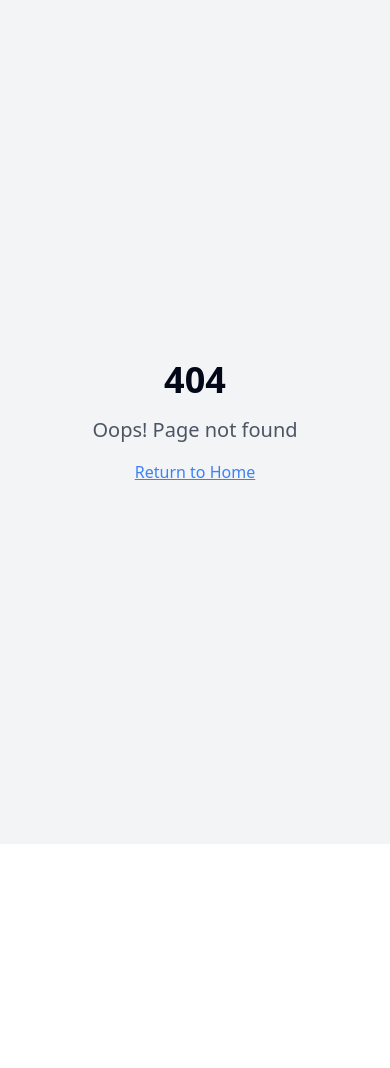
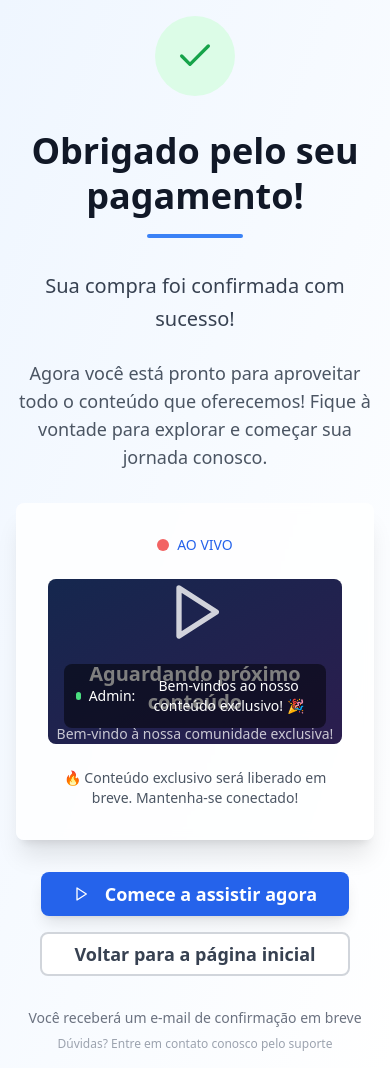
Before and after one commit to lion7tv/pixel-warm-thanks-page, a React (Vite) app: page /obrigado in a window 390 px wide. Before the commit this address had no page. Before the commit the page ends 844 px from the top, so only its background shows below. Built offline with nearby package versions, Linux system fonts and the light colour scheme.

Commit message:
feat: Create post-payment thank you page
Implement a simple, responsive thank you page with a clean design, a video element, a CTA button, and Meta Pixel integration for conversion tracking.

```diff
--- a/index.html
+++ b/index.html
@@ -1,20 +1,40 @@
+
 <!DOCTYPE html>
-<html lang="en">
+<html lang="pt-BR">
   <head>
     <meta charset="UTF-8" />
     <meta name="viewport" content="width=device-width, initial-scale=1.0" />
-    <title>pixel-warm-thanks-page</title>
-    <meta name="description" content="Lovable Generated Project" />
+    <title>Pagamento Confirmado - Obrigado!</title>
+    <meta name="description" content="Sua compra foi confirmada com sucesso!" />
     <meta name="author" content="Lovable" />
 
-    <meta property="og:title" content="pixel-warm-thanks-page" />
-    <meta property="og:description" content="Lovable Generated Project" />
+    <meta property="og:title" content="Pagamento Confirmado - Obrigado!" />
+    <meta property="og:description" content="Sua compra foi confirmada com sucesso!" />
     <meta property="og:type" content="website" />
     <meta property="og:image" content="https://lovable.dev/opengraph-image-p98pqg.png" />
 
     <meta name="twitter:card" content="summary_large_image" />
     <meta name="twitter:site" content="@lovable_dev" />
     <meta name="twitter:image" content="https://lovable.dev/opengraph-image-p98pqg.png" />
+
+    <!-- Meta Pixel Code -->
+    <script>
+    !function(f,b,e,v,n,t,s)
+    {if(f.fbq)return;n=f.fbq=function(){n.callMethod?
+    n.callMethod.apply(n,arguments):n.queue.push(arguments)};
+    if(!f._fbq)f._fbq=n;n.push=n;n.loaded=!0;n.version='2.0';
+    n.queue=[];t=b.createElement(e);t.async=!0;
+    t.src=v;s=b.getElementsByTagName(e)[0];
+    s.parentNode.insertBefore(t,s)}(window, document,'script',
+    'https://connect.facebook.net/en_US/fbevents.js');
+    fbq('init', 'YOUR_PIXEL_ID');
+    fbq('track', 'PageView');
+    fbq('track', 'Purchase');
+    </script>
+    <noscript><img height="1" width="1" style="display:none"
+    src="https://www.facebook.com/tr?id=YOUR_PIXEL_ID&ev=PageView&noscript=1"
+    /></noscript>
+    <!-- End Meta Pixel Code -->
   </head>
 
   <body>
--- a/src/App.tsx
+++ b/src/App.tsx
@@ -1,9 +1,11 @@
+
 import { Toaster } from "@/components/ui/toaster";
 import { Toaster as Sonner } from "@/components/ui/sonner";
 import { TooltipProvider } from "@/components/ui/tooltip";
 import { QueryClient, QueryClientProvider } from "@tanstack/react-query";
 import { BrowserRouter, Routes, Route } from "react-router-dom";
 import Index from "./pages/Index";
+import ThankYou from "./pages/ThankYou";
 import NotFound from "./pages/NotFound";
 
 const queryClient = new QueryClient();
@@ -16,6 +18,7 @@ const App = () => (
       <BrowserRouter>
         <Routes>
           <Route path="/" element={<Index />} />
+          <Route path="/obrigado" element={<ThankYou />} />
           {/* ADD ALL CUSTOM ROUTES ABOVE THE CATCH-ALL "*" ROUTE */}
           <Route path="*" element={<NotFound />} />
         </Routes>
--- a/src/pages/Index.tsx
+++ b/src/pages/Index.tsx
@@ -1,11 +1,33 @@
-// Update this page (the content is just a fallback if you fail to update the page)
+
+import { Button } from "@/components/ui/button";
+import { useNavigate } from "react-router-dom";
 
 const Index = () => {
+  const navigate = useNavigate();
+
   return (
-    <div className="min-h-screen flex items-center justify-center bg-background">
-      <div className="text-center">
-        <h1 className="text-4xl font-bold mb-4">Welcome to Your Blank App</h1>
-        <p className="text-xl text-muted-foreground">Start building your amazing project here!</p>
+    <div className="min-h-screen flex items-center justify-center bg-gradient-to-br from-blue-50 to-white">
+      <div className="text-center space-y-8 p-8">
+        <h1 className="text-4xl font-bold text-gray-900 mb-4">
+          Sistema de Pagamentos
+        </h1>
+        <p className="text-xl text-gray-600 mb-8">
+          Simule uma compra para ver a página de agradecimento
+        </p>
+
+        <div className="space-y-4">
+          <Button
+            onClick={() => navigate("/obrigado")}
+            size="lg"
+            className="bg-blue-600 hover:bg-blue-700 text-white px-8 py-4 text-lg font-semibold rounded-lg shadow-lg hover:shadow-xl transition-all duration-300"
+          >
+            Simular Compra Realizada
+          </Button>
+
+          <p className="text-sm text-gray-500">
+            Clique para ver a página de agradecimento pós-pagamento
+          </p>
+        </div>
       </div>
     </div>
   );
--- /dev/null
+++ b/src/pages/ThankYou.tsx
@@ -0,0 +1,126 @@
+
+import { useEffect } from "react";
+import { Check, Play } from "lucide-react";
+import { Button } from "@/components/ui/button";
+import { Card } from "@/components/ui/card";
+
+const ThankYou = () => {
+  useEffect(() => {
+    // Disparar evento de conversão do Meta Pixel quando a página carregar
+    if (typeof window !== 'undefined' && window.fbq) {
+      window.fbq('track', 'Purchase', {
+        value: 0,
+        currency: 'BRL'
+      });
+    }
+  }, []);
+
+  const handleGoHome = () => {
+    window.location.href = "/";
+  };
+
+  const handleStartWatching = () => {
+    // Aqui você pode redirecionar para a área de membros ou conteúdo
+    console.log("Redirecionando para o conteúdo...");
+  };
+
+  return (
+    <div className="min-h-screen bg-gradient-to-br from-blue-50 to-white flex items-center justify-center p-4">
+      <div className="max-w-4xl mx-auto text-center space-y-8">
+
+        {/* Cabeçalho com ícone de sucesso */}
+        <div className="space-y-4 animate-fade-in">
+          <div className="inline-flex items-center justify-center w-20 h-20 bg-green-100 rounded-full mb-4">
+            <Check className="w-10 h-10 text-green-600" />
+          </div>
+          <h1 className="text-4xl md:text-5xl font-bold text-gray-900 leading-tight">
+            Obrigado pelo seu pagamento!
+          </h1>
+          <div className="w-24 h-1 bg-blue-500 mx-auto rounded-full"></div>
+        </div>
+
+        {/* Texto principal */}
+        <div className="space-y-6 animate-fade-in" style={{ animationDelay: "0.2s" }}>
+          <p className="text-xl md:text-2xl text-gray-700 max-w-2xl mx-auto leading-relaxed">
+            Sua compra foi confirmada com sucesso!
+          </p>
+          <p className="text-lg text-gray-600 max-w-2xl mx-auto">
+            Agora você está pronto para aproveitar todo o conteúdo que oferecemos!
+            Fique à vontade para explorar e começar sua jornada conosco.
+          </p>
+        </div>
+
+        {/* Card com vídeo de streaming */}
+        <Card className="p-8 max-w-2xl mx-auto bg-white/80 backdrop-blur-sm border-0 shadow-xl animate-scale-in" style={{ animationDelay: "0.4s" }}>
+          <div className="space-y-6">
+            <div className="flex items-center justify-center space-x-2 text-blue-600">
+              <div className="w-3 h-3 bg-red-500 rounded-full animate-pulse"></div>
+              <span className="text-sm font-medium">AO VIVO</span>
+            </div>
+
+            <div className="relative bg-gray-900 rounded-lg overflow-hidden aspect-video">
+              <div className="absolute inset-0 bg-gradient-to-br from-blue-600/20 to-purple-600/20"></div>
+              <div className="absolute inset-0 flex items-center justify-center">
+                <div className="text-center text-white space-y-4">
+                  <Play className="w-16 h-16 mx-auto opacity-80" />
+                  <div className="space-y-2">
+                    <h3 className="text-xl font-semibold">Aguardando próximo conteúdo</h3>
+                    <p className="text-sm opacity-75">Bem-vindo à nossa comunidade exclusiva!</p>
+                  </div>
+                </div>
+              </div>
+
+              {/* Simulação de chat ao vivo */}
+              <div className="absolute bottom-4 left-4 right-4">
+                <div className="bg-black/50 rounded-lg p-3 text-white text-sm space-y-1">
+                  <div className="flex items-center space-x-2">
+                    <div className="w-2 h-2 bg-green-400 rounded-full"></div>
+                    <span className="font-medium">Admin:</span>
+                    <span>Bem-vindos ao nosso conteúdo exclusivo! 🎉</span>
+                  </div>
+                </div>
+              </div>
+            </div>
+
+            <p className="text-sm text-gray-600">
+              🔥 Conteúdo exclusivo será liberado em breve. Mantenha-se conectado!
+            </p>
+          </div>
+        </Card>
+
+        {/* CTAs */}
+        <div className="flex flex-col sm:flex-row gap-4 justify-center items-center animate-fade-in" style={{ animationDelay: "0.6s" }}>
+          <Button
+            onClick={handleStartWatching}
+            size="lg"
+            className="bg-blue-600 hover:bg-blue-700 text-white px-8 py-4 text-lg font-semibold rounded-lg shadow-lg hover:shadow-xl transition-all duration-300 hover:scale-105"
+          >
+            <Play className="w-5 h-5 mr-2" />
+            Comece a assistir agora
+          </Button>
+
+          <Button
+            onClick={handleGoHome}
+            variant="outline"
+            size="lg"
+            className="border-2 border-gray-300 text-gray-700 hover:bg-gray-50 px-8 py-4 text-lg font-semibold rounded-lg transition-all duration-300"
+          >
+            Voltar para a página inicial
+          </Button>
+        </div>
+
+        {/* Informações adicionais */}
+        <div className="mt-12 text-center space-y-2 animate-fade-in" style={{ animationDelay: "0.8s" }}>
+          <p className="text-sm text-gray-500">
+            Você receberá um e-mail de confirmação em breve
+          </p>
+          <p className="text-xs text-gray-400">
+            Dúvidas? Entre em contato conosco pelo suporte
+          </p>
+        </div>
+      </div>
+    </div>
+  );
+};
+
+export default ThankYou;
--- /dev/null
+++ b/src/types/meta-pixel.d.ts
@@ -0,0 +1,8 @@
+
+declare global {
+  interface Window {
+    fbq: (action: string, event: string, data?: any) => void;
+  }
+}
+
+export {};
--- a/tailwind.config.ts
+++ b/tailwind.config.ts
@@ -1,3 +1,4 @@
+
 import type { Config } from "tailwindcss";
 
 export default {
@@ -84,11 +85,33 @@ export default {
 					to: {
 						height: '0'
 					}
+				},
+				'fade-in': {
+					'0%': {
+						opacity: '0',
+						transform: 'translateY(20px)'
+					},
+					'100%': {
+						opacity: '1',
+						transform: 'translateY(0)'
+					}
+				},
+				'scale-in': {
+					'0%': {
+						opacity: '0',
+						transform: 'scale(0.95)'
+					},
+					'100%': {
+						opacity: '1',
+						transform: 'scale(1)'
+					}
 				}
 			},
 			animation: {
 				'accordion-down': 'accordion-down 0.2s ease-out',
-				'accordion-up': 'accordion-up 0.2s ease-out'
+				'accordion-up': 'accordion-up 0.2s ease-out',
+				'fade-in': 'fade-in 0.6s ease-out forwards',
+				'scale-in': 'scale-in 0.4s ease-out forwards'
 			}
 		}
 	},
```
